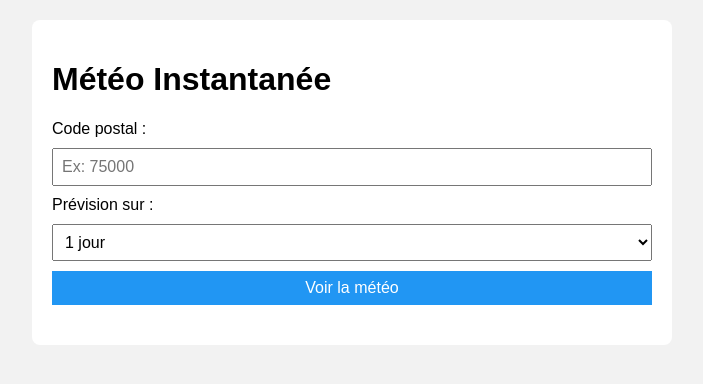
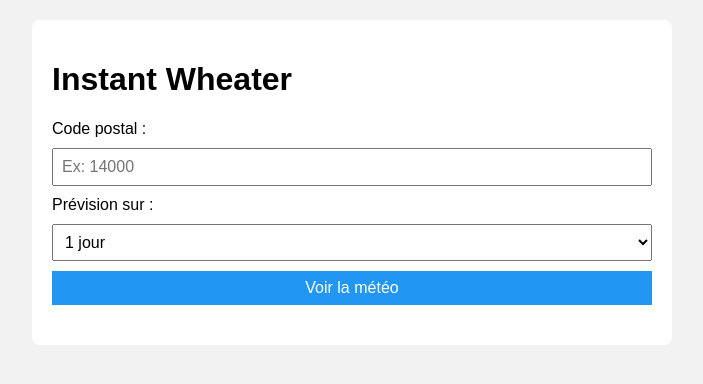
Before and after one commit to GabMDA/SAE23_Instant_Wheater, a plain HTML site: page SAE23_v1/index.html in a window 1280 px wide. Shown: the whole page, without its empty margins (288-991 px from the left). Drawn offline with Linux system fonts and the light colour scheme.

Commit message:
titre index.html

```diff
--- a/SAE23_v1/index.html
+++ b/SAE23_v1/index.html
@@ -3,16 +3,16 @@
 <head>
   <meta charset="UTF-8">
   <meta name="viewport" content="width=device-width, initial-scale=1.0">
-  <title>Météo Instantanée</title>
+  <title>Instant Wheater</title>
   <link rel="stylesheet" href="styles.css">
 </head>
 <body>
   <div class="container">
-    <h1>Météo Instantanée</h1>
+    <h1>Instant Wheater</h1>
 
     <form id="weather-form">
       <label for="zipcode">Code postal :</label>
-      <input type="text" id="zipcode" required pattern="\d{5}" placeholder="Ex: 75000">
+      <input type="text" id="zipcode" required pattern="\d{5}" placeholder="Ex: 14000">
 
       <label for="days">Prévision sur :</label>
       <select id="days">
```
